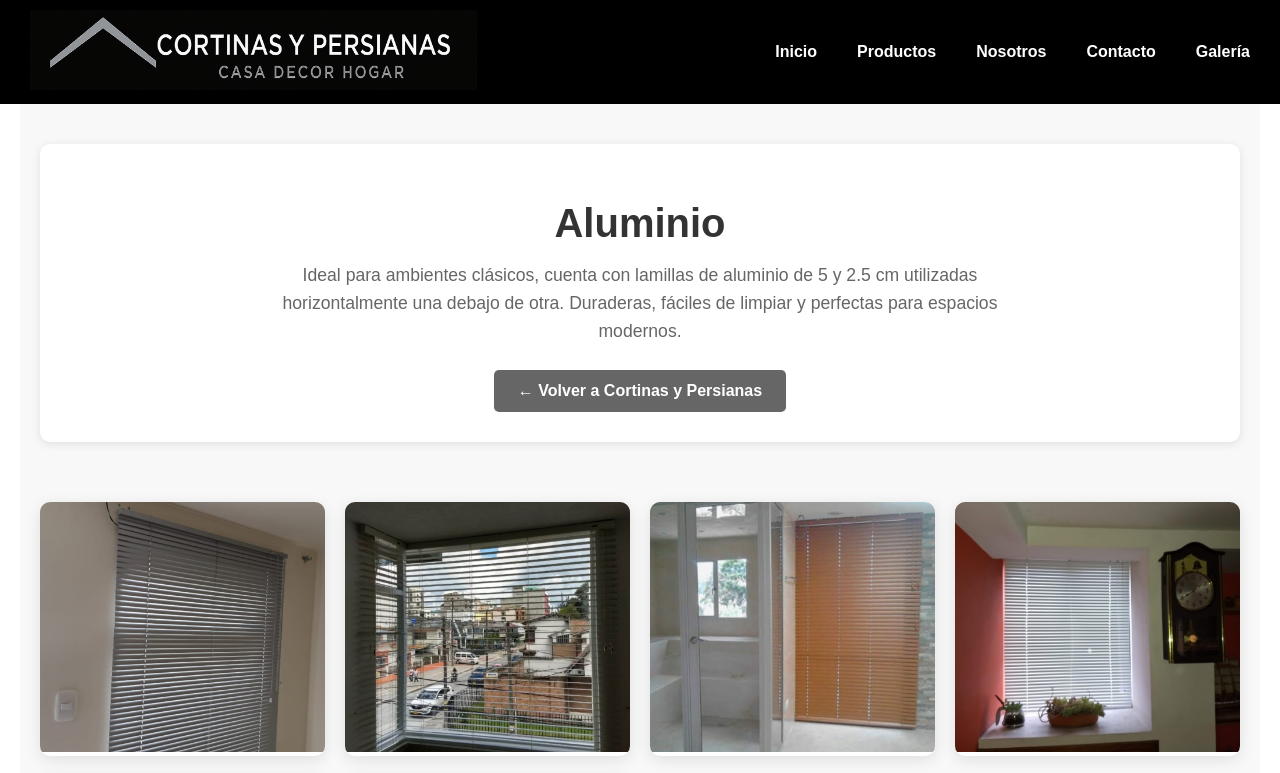
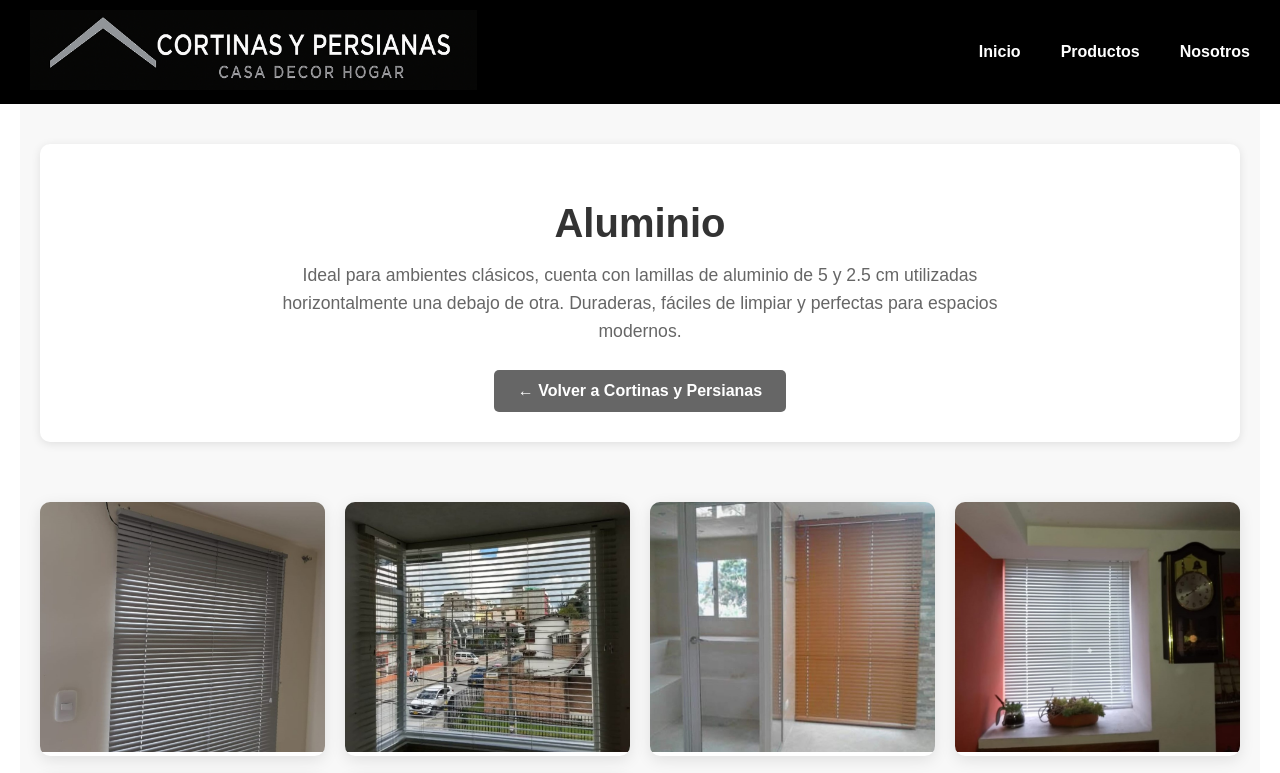
Before and after one commit to SebastianBOrtega/cortinasypersianascasadecorhogar, a plain HTML site: page aluminio.html in a window 1280 px wide. Shown: the top 773 px of the page. Drawn offline with Linux system fonts and the light colour scheme.

Commit message:
Update aluminio.html

```diff
--- a/aluminio.html
+++ b/aluminio.html
@@ -23,8 +23,6 @@
           </ul>
         </li>
         <li><a href="index.html#nosotros">Nosotros</a></li>
-        <li><a href="index.html#contacto">Contacto</a></li>
-        <li><a href="index.html#galeria">Galería</a></li>
       </ul>
     </nav>
   </header>
@@ -170,4 +168,5 @@
   </script>
 
 </body>
+
 </html>
```
